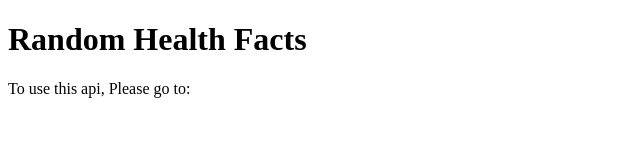
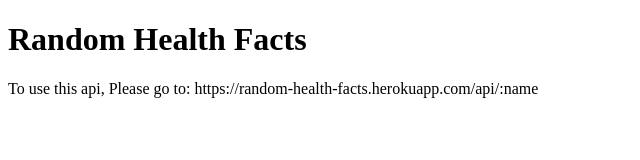
Before and after one commit to kjcatherine/Random-Health-Facts-API, a website: page index.html in a window 1280 px wide. Shown: the whole page, without its empty margins (0-640 px from the left). Drawn offline with Linux system fonts and the light colour scheme.

Commit message:
added documentation

```diff
--- a/index.html
+++ b/index.html
@@ -8,6 +8,9 @@
   </head>
   <body>
     <h1>Random Health Facts</h1>
-    <p>To use this api, Please go to:</p>
+    <p>
+      To use this api, Please go to:
+      <span>https://random-health-facts.herokuapp.com/api/:name</span>
+    </p>
   </body>
 </html>
```
